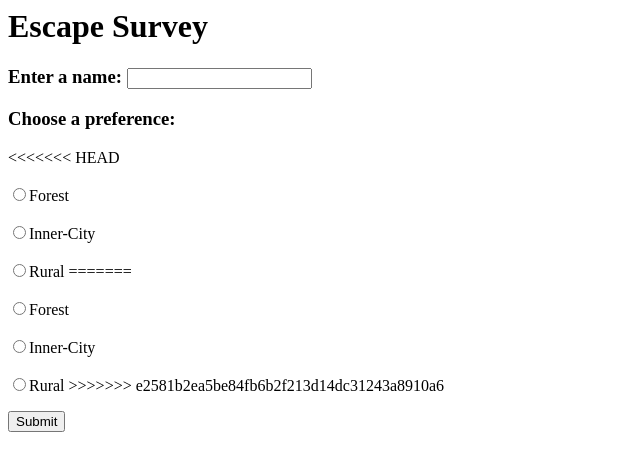
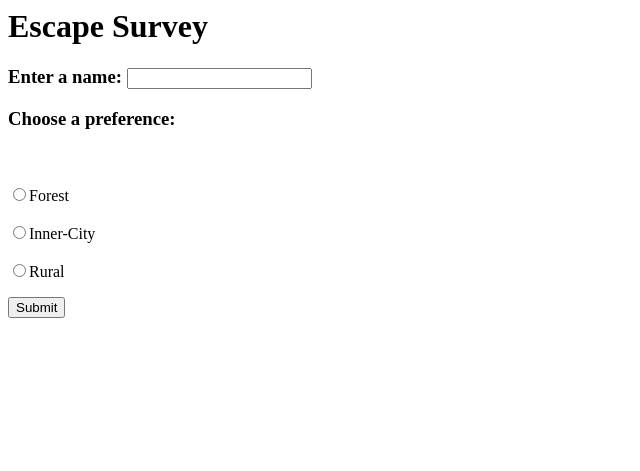
Before and after one commit to dthelindo/TeamZapCSSI, a Python web app: template templates/survey.html in a window 1280 px wide. Shown: the top 471 px of the page, without its empty margins (0-640 px from the left). Run offline with Jinja, Linux system fonts and the light colour scheme; the template is opened without the code that fills it, so the values that code supplies are empty.

Commit message:
I fixed the buttons on survey

```diff
--- a/templates/survey.html
+++ b/templates/survey.html
@@ -12,17 +12,6 @@
     <h3>Enter a name: <input type="text" name= "noun1"> </input> </h3>
 
       <h3> Choose a preference: </h3>
-<<<<<<< HEAD
-
-      <br> </br>
-          <input type="radio" name="landscape" value="See-Mong">Forest
-          </input>
-      <br> </br>
-          <input type="radio" name="landscape" value="See-Mong">Inner-City
-          </input>
-      <br> </br>
-          <input type="radio" name="landscape" value="See-Mong">Rural
-=======
 
       <br> </br>
           <input type="radio" name="landscape" value="Forest">Forest
@@ -32,7 +21,6 @@
           </input>
       <br> </br>
           <input type="radio" name="landscape" value="Rural">Rural
->>>>>>> e2581b2ea5be84fb6b2f213d14dc31243a8910a6
           </input>
 
 
```
